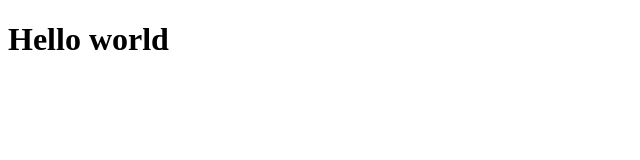
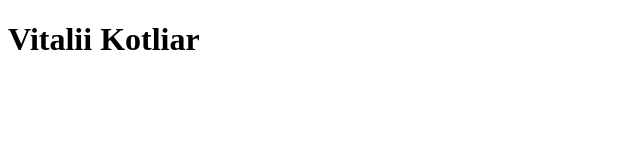
Before and after one commit to vitaliikotliar/vitaliikotliar.github.io, a plain HTML site: page index.html in a window 1280 px wide. Shown: the whole page, without its empty margins (0-640 px from the left). Drawn offline with Linux system fonts and the light colour scheme.

Commit message:
Update index.html

```diff
--- a/index.html
+++ b/index.html
@@ -5,6 +5,6 @@
   <title>Vitalii Kotliar - Home</title>
 </head>
 <body>
-  <h1>Hello world</h1>
+  <h1>Vitalii Kotliar</h1>
 </body>
 </html>
```
